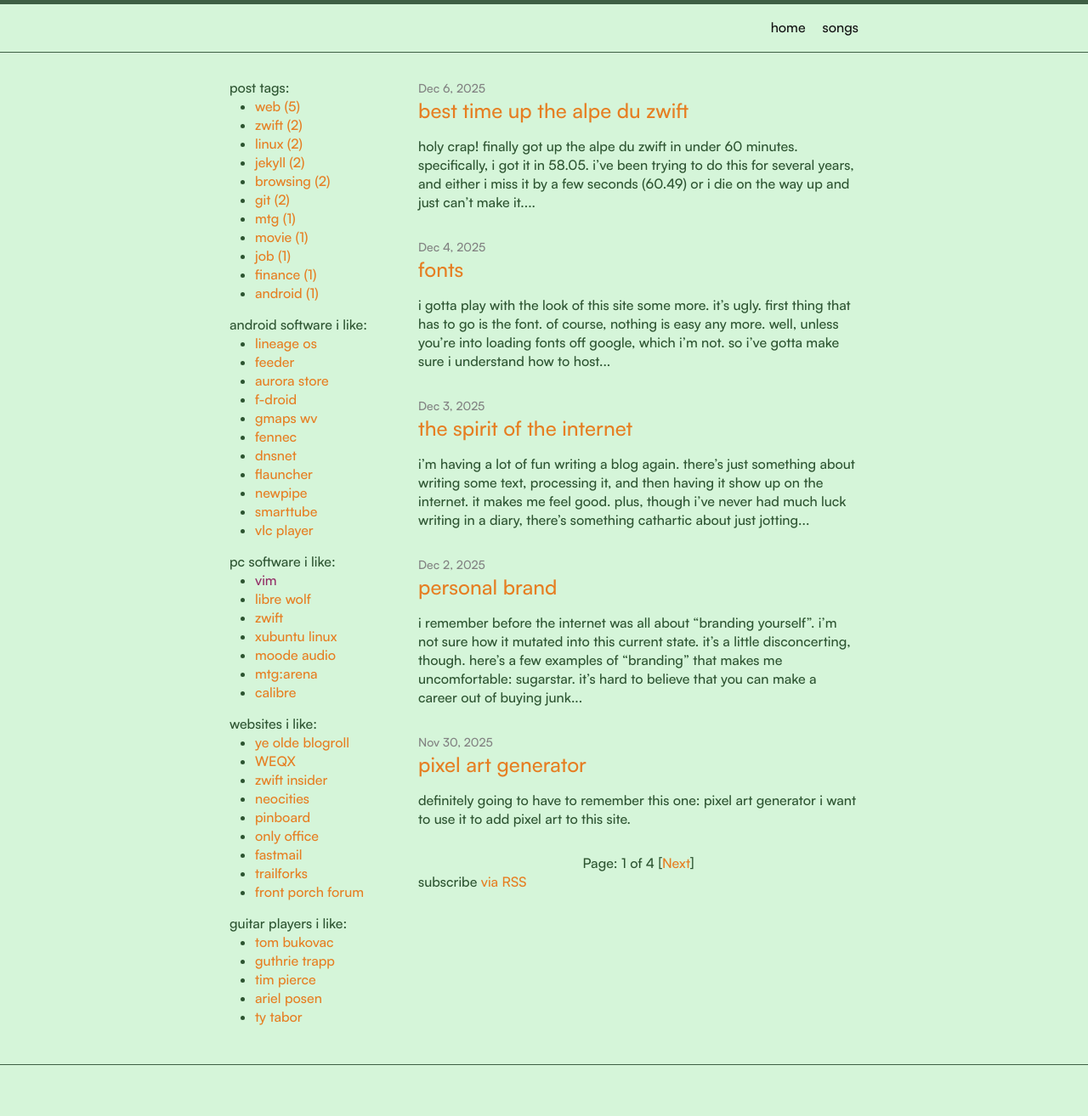
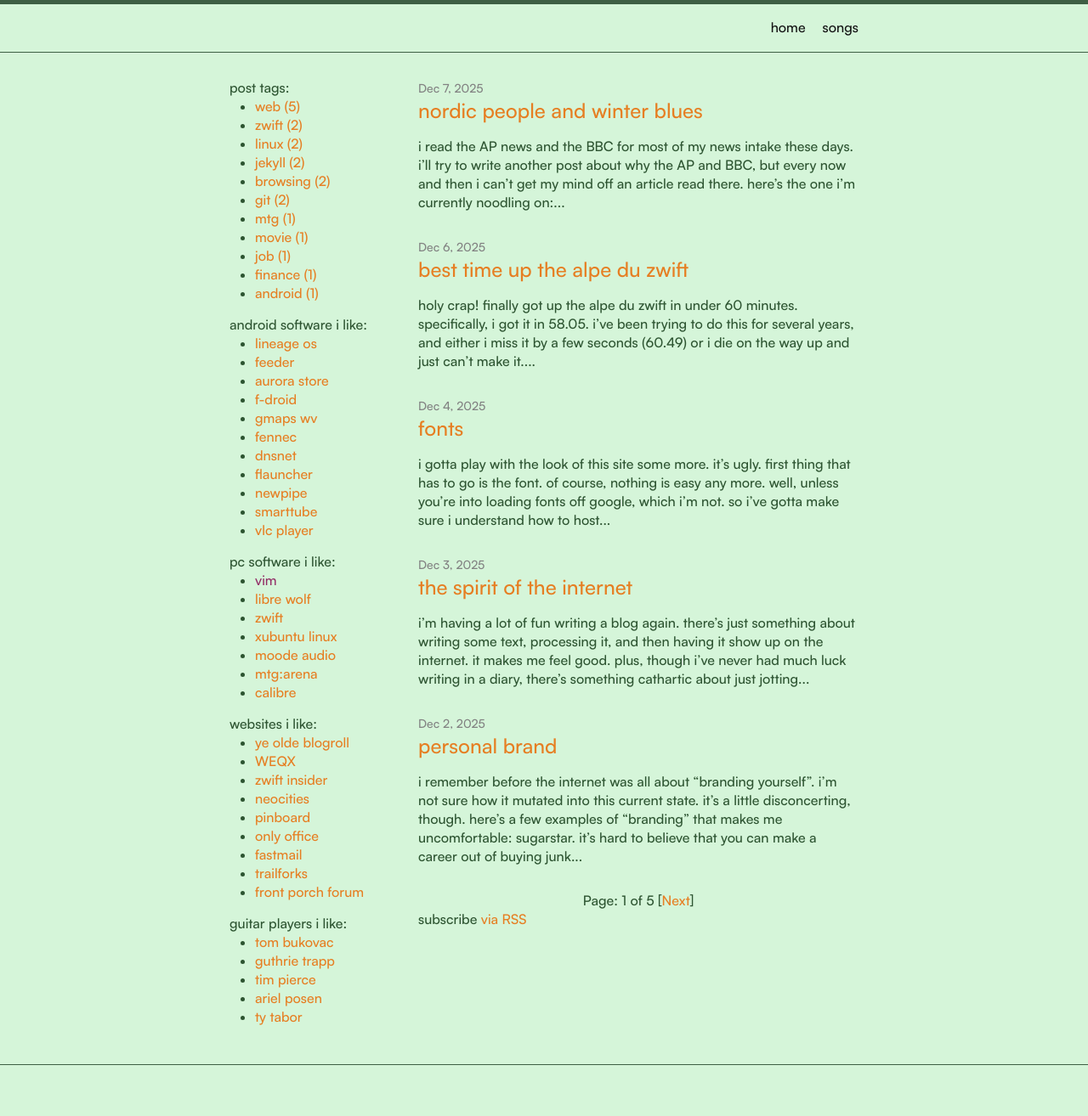
Before and after one commit to lesserraptor/blog, a Jekyll site: the page built from index.html, in a window 1280 px wide. Shown: the whole page at 85% size. Built offline with Jekyll 4.4.1, drawn with Linux system fonts in a browser that asks for light colours; the list of posts is cut into pages by our own code; comment, search, counter and statistics services are not loaded; some of the changed lines change nothing that is shown.

Commit message:
new post

```diff
--- a/_layouts/default.html
+++ b/_layouts/default.html
@@ -15,6 +15,8 @@
 
     {%- include footer.html -%}
 
+  <script data-collect-dnt="true" async src="https://scripts.simpleanalyticscdn.com/latest.js"></script>
+<noscript><img src="https://queue.simpleanalyticscdn.com/noscript.gif?collect-dnt=true" alt="" referrerpolicy="no-referrer-when-downgrade"/></noscript>
   </body>
 
 </html>
--- /dev/null
+++ b/_posts/2025-12-07-nordic_winter_blues.md
@@ -0,0 +1,25 @@
+---
+layout: post
+title: nordic people and winter blues
+---
+i read the AP news and the BBC for most of my news intake these days. i'll try to write another post about why the AP and BBC, but every now and then i can't get my mind off an article read there.
+
+here's the one i'm currently noodling on: [Nording people know how to beat the winter blues. Here's how to find light in the darkest months](https://apnews.com/article/be-well-seasonal-affective-disorder-light-therapy-3a80cf76d63d80b4b7d0f84e7b67556a)
+
+there's an article around this time of year every year about this subject, and every year they are telling us something about nordic cultures and their infinite wisdom with the dark part of the year.
+
+and we never really listen, do we!?
+
+last year or maybe the year before it was all about "sauna culture" and i was into it. maybe if i ever build my little shed/outbuilding i'll include a sauna in it -- i do think that would help in the coldest darkest part of the year.
+
+especially if i use a 10000 lux light with it! this article talks about how exposing yourself to 7000+ lux for at least 30 mins in a day helps you feel more awake and alert in this time of the year. i would really like to try this and see if it helps. the lights are expensive: looks like $300-$400, but maybe it's worth a shot?
+
+i remember very vividly a friend working in a plant lab in grad school. he had a small "grow room" for his specimin plants (not weed, though that probably would have grown there, too!) -- and that room was the coolest place in the world this time of year. the sunlight-like light in there, the warm/humid conditions. i wanted to go in there all through december and january!
+
+i also remember my father-in-law setting up a pond in his basement, and bringing his outside koi in for the winter. he put his outside house plants all around the pond, had a little waterfall, and set up a bunch of grow lights above the whole thing. then he put lawn chairs there, and he would go sit "in the sun" after work and read a book next to the gurgling pond.
+
+with both of these things, i can physically feel the appeal. so i think that light therapy might work for me.
+
+the ideal set up, then, would be a small outbuilding that has a sauna in it, with some sort of water feature, lots of indoor plants, and really bright lights. if i had all of that, i think that i would survive the winter months just like the nordic people.
+
+of course, i usually just go skiiing, and that helps, too.
```
